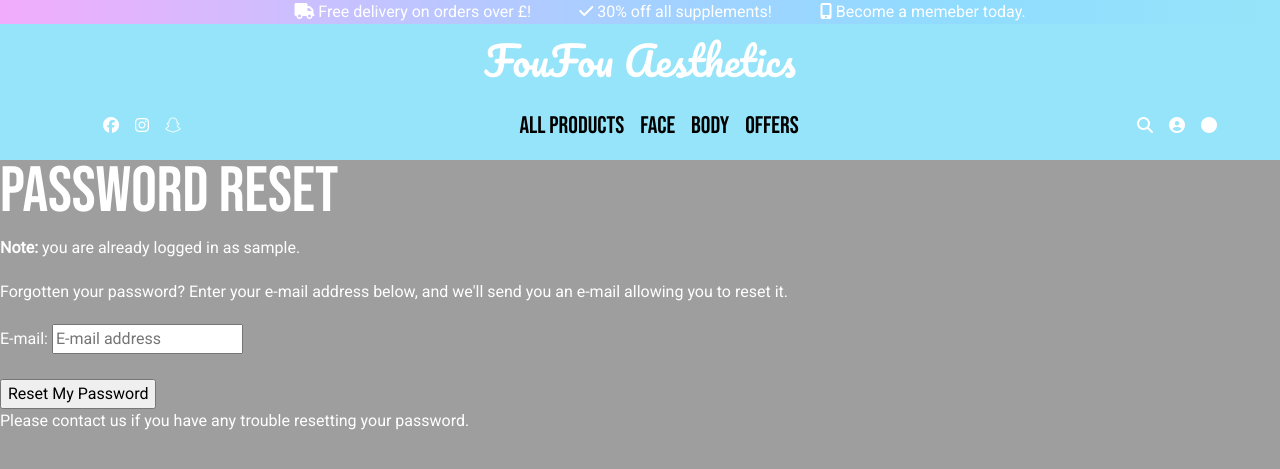
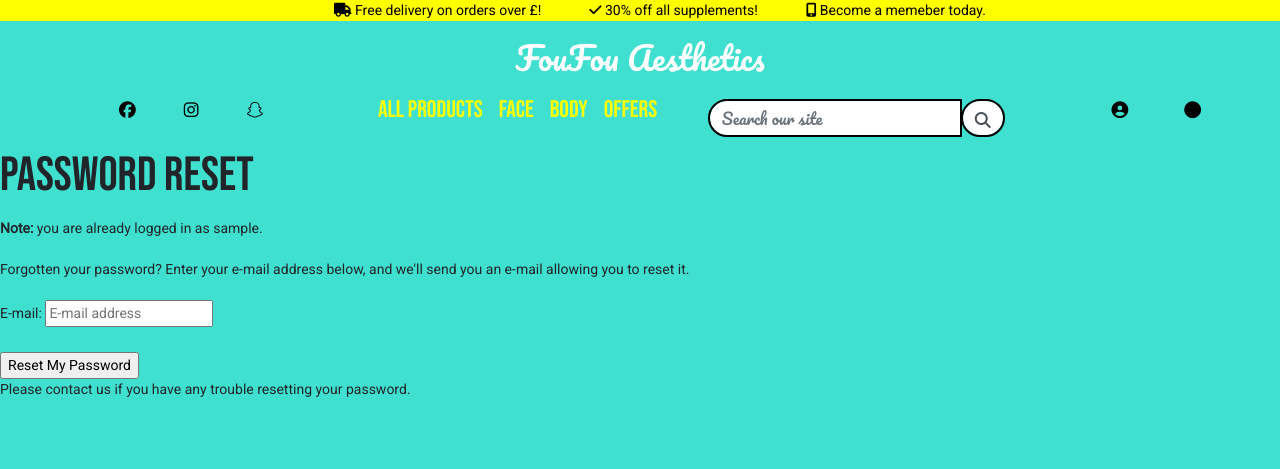
Before and after one commit to fudge88/FouFou, a Django app: page /accounts/password/reset/ in a window 1280 px wide. Shown: the top 469 px of the page. Run offline with Django 3.2, Linux system fonts and the light colour scheme; the visitor is signed in with stand-in values (Sample User, id 1); some libraries are stand-ins or nearby versions.

Commit message:
search bar added

```diff
--- a/static/css/base.css
+++ b/static/css/base.css
@@ -21,8 +21,7 @@ Global Styles
 }
 body {
   font-family: 'Roboto', sans-serif;
-  background: #9e9e9e;
-  color: white;
+  background: turquoise;
   line-height: 1.5;
   font-size: 0.875rem;
 }
@@ -57,13 +56,21 @@ p {
   margin-bottom: 1.25rem;
   color: var(--clr-grey-5);
 }
+/*
+search */
+
+.form-control{
+    border-radius: 50px;
+    border: 2px solid #000;
+}
+}
 @media screen and (min-width: 800px) {
   h1 {
     font-size: 4rem;
   }
   h2 {
     font-size: 2.5rem;
-    margin-top: 1rem;
+    margin-top: 1.5rem;
   }
   h3 {
     font-size: 1.75rem;
@@ -107,8 +114,8 @@ main {
 .promo-strip{
     display: flex;
     justify-content: center;
-    background-image: linear-gradient(to right, #f1acfb, #c9c0ff, #a4d0ff, #90dcff, #95e4f9);
-    color: white;
+    background-color: yellow;
+    color: #000;
     margin: 0;
 }
 
@@ -119,7 +126,7 @@ Navbar
 ===============
 */
 nav {
-  background: #95e4f9;
+  background: transparent;
   /* box-shadow: var(--light-shadow); */
 }
 .nav-header {
@@ -130,19 +137,23 @@ nav {
 
 }
 
-.logo-header-nav{
-    background-color: #95e4f9;
+.lg-logo-header{
+    background-color: transparent;
+}
+.sm-logo-header{
+font-family: 'Pacifico', cursive;
+color: white;
 }
 .nav-toggle {
   font-size: 1.5rem;
-  color: #000;
+  color: p;
   background: transparent;
   border-color: transparent;
   transition: var(--transition);
   cursor: pointer;
 }
 .nav-toggle:hover {
-  color: pink;
+  color: yellow;
   transform: rotate(90deg);
 }
 .logo {
@@ -150,10 +161,12 @@ nav {
 }
 .logo-header h2{
     font-family: 'Pacifico', cursive;
+    color: white;
+    margin-top: 1rem;
 }
 .links a {
   font-family: 'Bebas Neue', cursive;
-  color: #000;
+  color: yellow;
   font-size: 1.5rem;
   text-transform: capitalize;
   letter-spacing: var(--spacing);
@@ -184,8 +197,8 @@ nav {
     display: flex;
     align-items: center;
     justify-content: space-between;
-    padding-top: 1rem;
-    background-color: #95e4f9;
+    background-color: transparent;
+    font-family: 'Pacifico', cursive;
   }
   .nav-header {
     padding: 0;
@@ -212,7 +225,8 @@ nav {
   }
   .social-icons a {
     margin: 0 0.5rem;
-    color: var(--clr-primary-5);
+    color: #000;
+    font-size: larger;
     transition: var(--transition);
   }
   .social-icons a:hover {
@@ -220,12 +234,14 @@ nav {
   }
 }
 
-.social-icons-left a{
+/* .social-icons-left a{
     color: #000;
-}
+} */
 
 @media screen and (max-width: 799px) {
 .logo-header{
     display: none;
 }
-{}
+.promo-strip{
+    display: none;
+}
--- a/templates/base.html
+++ b/templates/base.html
@@ -43,6 +43,7 @@
     <title>FouFou Aesthetics{% block extra_title %}{% endblock %}</title>
   </head>
   <body>
+  <!-- promo strip -->
   <div class="row">
     <div class="col">
         <ul class="promo-strip">
@@ -52,32 +53,34 @@
         </ul>
     </div>
   </div>
-    <div class="row logo-header-nav">
+  <!-- largescreen Logo nav header -->
+    <div class="row lg-logo-header">
         <div class="col text-center logo-header">
             <h2>FouFou Aesthetics</h2>
         </div>
     </div>
     <nav>
       <div class="nav-center">
-        <!-- nav header -->
+        <!-- small screen nav header -->
         <div class="nav-header">
-          <h4>FouFou Aesthetics</h4>
+          <h2 class="sm-logo-header">FouFou Aesthetics</h2>
           <button class="nav-toggle">
             <i class="fas fa-bars"></i>
           </button>
         </div>
+        <!-- social icons -->
         <ul class="social-icons">
-         <li>
+         <li class="nav-link">
             <a href="#">
               <i class="fab fa-facebook"></i>
             </a>
           </li>
-          <li>
+          <li class="nav-link">
             <a href="#">
               <i class="fab fa-instagram"></i>
             </a>
           </li>
-          <li>
+          <li class="nav-link">
             <a href="#">
               <i class="fab fa-snapchat"></i>
             </a>
@@ -99,19 +102,48 @@
             <a href="#">Offers</a>
           </li>
         </ul>
-        <!-- social media -->
-        <ul class="social-icons">
-          <li>
-            <a class="" href="#">
-              <i class="fas fa-search"></i>
-            </a>
-          </li>
-          <li>
+        <!-- Site info -->
+        <div class="search-box">
+          <form method="GET" action="#">
+                    <div class="input-group w-100">
+                        <input class="form-control" type="text" name="q" placeholder="Search our site">
+                        <div class="input-group-append">
+                            <button class="form-control" type="submit">
+                                <span class="icon">
+                                    <i class="fas fa-search"></i>
+                                </span>
+                            </button>
+                        </div>
+                    </div>
+                </form>
+        </div>
+
+          <ul class="social-icons">
+          <li class="list-inline-item dropdown">
+                        <a class="hyperlink-color nav-link" href="#" id="user-options" data-toggle="dropdown" aria-haspopup="true" aria-expanded="false">
+                            <div class="text-center">
+                                <div><i class="fas fa-user-circle"></i></div>
+                            </div>
+                        </a>
+                        <div class="dropdown-menu border-0" aria-labelledby="user-options">
+                            {% if request.user.is_authenticated %}
+                                {% if request.user.is_superuser %}
+                                    <a href="#" class="dropdown-item">Product Management</a>
+                                {% endif %}
+                                <a href="#" class="dropdown-item">My Profile</a>
+                                <a href="{% url 'account_logout' %}" class="dropdown-item">Logout</a>
+                            {% else %}
+                                <a href="{% url 'account_signup' %}" class="dropdown-item">Register</a>
+                                <a href="{% url 'account_login' %}" class="dropdown-item">Login</a>
+                            {% endif %}
+                        </div>
+                    </li>
+          <!-- <li>
             <a href="#">
               <i class="fas fa-user-circle"></i>
             </a>
-          </li>
-          <li>
+          </li> -->
+          <li class="nav-link">
             <a class="" href="#">
               <i class="fas fa-circle"></i>
             </a>
```
